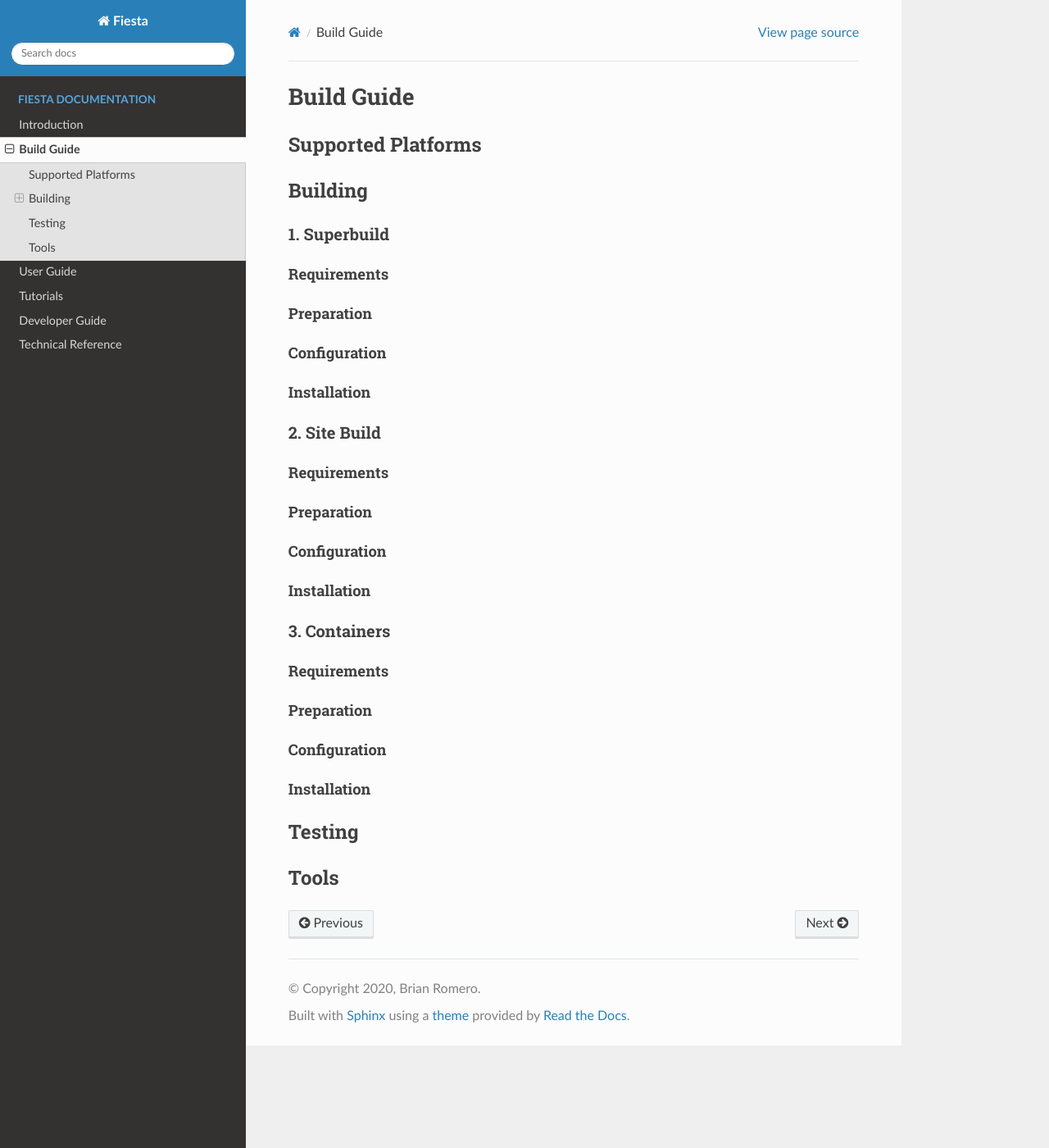
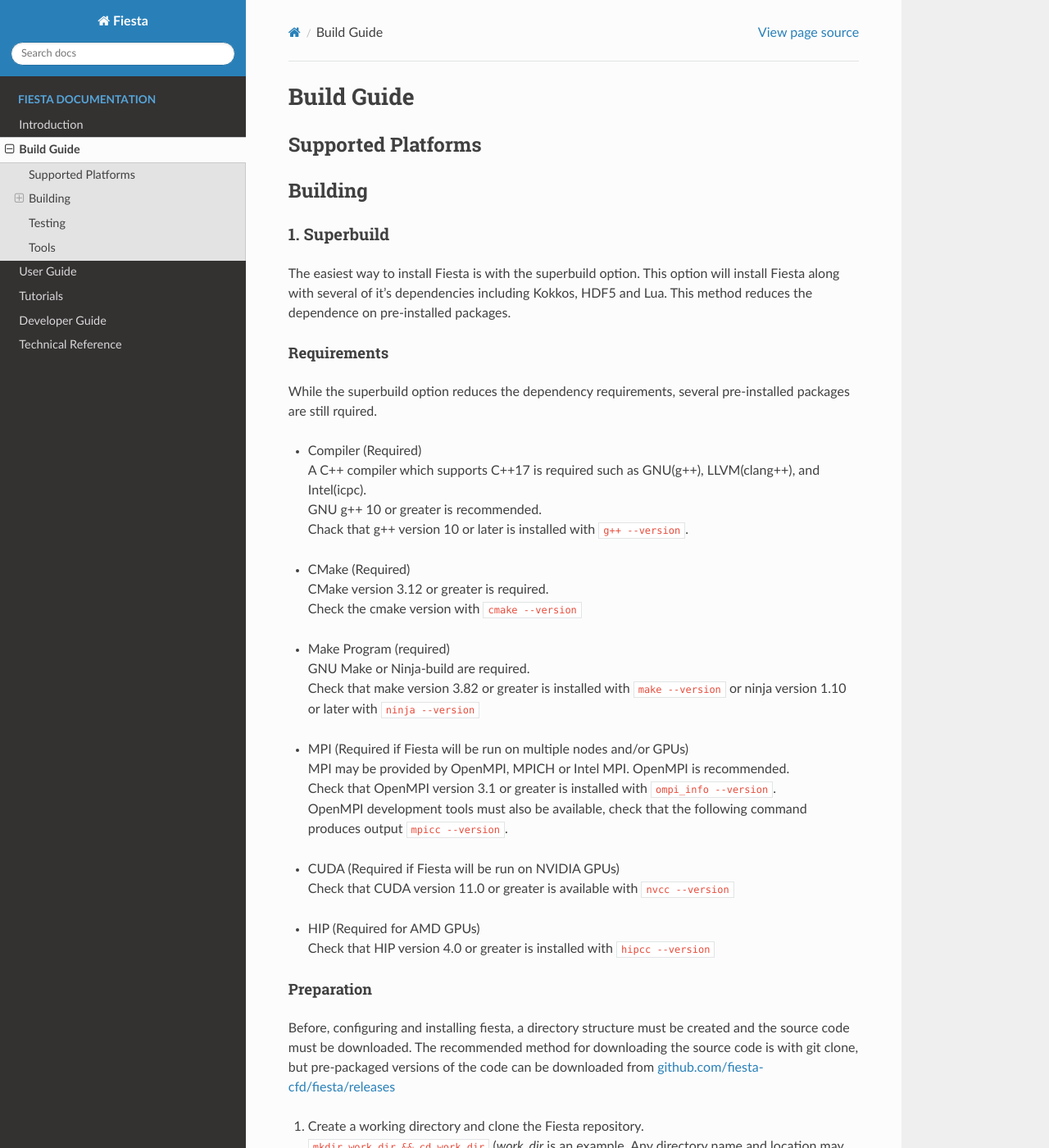
Before and after one commit to fiesta-cfd/fiesta, a Sphinx documentation site: the page built from docs/source/buildguide.rst, in a window 1280 px wide and 1400 px high. Shown: the whole window at 82% size. Built offline with Sphinx 7.4.7 and the Read the Docs theme 2.0.0, drawn with Linux system fonts in a browser that asks for light colours; some of the changed text lies outside the part shown.

Commit message:
add: Add instrutions for superbuild

```diff
--- a/docs/source/buildguide.rst
+++ b/docs/source/buildguide.rst
@@ -6,6 +6,7 @@
 Supported Platforms
 *******************************************************************************
 
+
 *******************************************************************************
 Building
 *******************************************************************************
@@ -13,18 +14,124 @@
 ===============================================================================
 1. Superbuild
 ===============================================================================
+The easiest way to install Fiesta is with the superbuild option.  This option
+will install Fiesta along with several of it's dependencies including Kokkos,
+HDF5 and Lua.  This method reduces the dependence on pre-installed packages.
 
 Requirements
 -------------------------------------------------------------------------------
+While the superbuild option reduces the dependency requirements, several
+pre-installed packages are still rquired.
+
+* | Compiler (Required)
+  | A C++ compiler which supports C++17 is required such as GNU(g++), LLVM(clang++), and Intel(icpc).
+  | GNU g++ 10 or greater is recommended.
+  | Chack that g++ version 10 or later is installed with :code:`g++ --version`.
+
+* | CMake (Required)
+  | CMake version 3.12 or greater is required.
+  | Check the cmake version with :code:`cmake --version`
+
+* | Make Program (required)
+  | GNU Make or Ninja-build are required.
+  | Check that make version 3.82 or greater is installed with :code:`make --version` or ninja version 1.10 or later with :code:`ninja --version`
+
+* | MPI (Required if Fiesta will be run on multiple nodes and/or GPUs)
+  | MPI may be provided by OpenMPI, MPICH or Intel MPI. OpenMPI is recommended.
+  | Check that OpenMPI version 3.1 or greater is installed with :code:`ompi_info --version`.
+  | OpenMPI development tools must also be available, check that the following command produces output :code:`mpicc --version`.
+
+* | CUDA (Required if Fiesta will be run on NVIDIA GPUs)
+  | Check that CUDA version 11.0 or greater is available with :code:`nvcc --version`
+
+* | HIP (Required for AMD GPUs)
+  | Check that HIP version 4.0 or greater is installed with :code:`hipcc --version`
 
 Preparation
 -------------------------------------------------------------------------------
+Before, configuring and installing fiesta, a directory structure must be created
+and the source code must be downloaded.  The recommended method for downloading
+the source code is with git clone, but pre-packaged versions of the code can be
+downloaded from `<github.com/fiesta-cfd/fiesta/releases>`_
+
+1. | Create a working directory and clone the Fiesta repository.
+   | :code:`mkdir work_dir && cd work_dir` (`work_dir` is an example. Any directory name and location may be chosen)
+   | :code:`git clone https://github.com/fiesta-cfd/fiesta`
+
+2. | Create a build directory.  Out of tree builds are suggested (where the build
+   | directory is outside of the source code directory) but in-tree builds are
+   | supported.
+   | :code:`cd ../`
+   | :code:`mkdir build && cd build`
+
+3. The resulting directory structure should look something like this:
+   ::
+
+      work_dir
+      |
+      |->fiesta
+      |->build
+
+  where `fiesta` contains the fiesta source code and `build` is empty.
 
 Configuration
 -------------------------------------------------------------------------------
+Fiesta may now be configured.  Configuration is done with the CMAKE tool.
+Configuration options include install location, single or multi-node builds and
+GPU type.
+
+To configure Fiesta for different situations, run one of the following configure
+commands from the build directory.
+
+* | For multi-gpu support for NVIDIA GPUs:
+  | :code:`cmake ../fiesta -DCUDA=on`
+
+* | For multi-gpu support for AMD GPUs:
+  | :code:`cmake ../fiesta -DHIP=on`
+
+* | For single-cpu, serial support (also known as a lite build):
+  | :code:`cmake ../fiesta -DLITE=on`
+
+* | For single-gpu support:
+  | :code:`cmake ../fiesta -DLITE=on -DCUDA=on`
+
+* | For multi-cpu support:
+  | :code:`cmake ../fiesta`
+
+* | To specify an install directory, use `-DCMAKE_INSTALL_PREFIX`. e.g.:
+  | :code:`cmake ../fiesta -DCUDA=on -DCMAKE_INSTALL_PREFIX=~/.local`
+  | This configures Fiesta for multi-gpu support for NVIDIA gpus and specifies that the code should be installed to the users local bin directory.
+
+* | To use the ninja build generator, use `-G`:
+  | :code:`cmake -G Ninja ../fiesta ...`
+
+After configuration is complete, there are several ways to make changes or corrections:
+
+1. With the `ccmake` tool, if it is installed.  Just run :code:`ccmake .` from the build directory.
+
+2. | by running the cmake command again, but prepended with `--clean-first`.  e.g.:
+   | :code:`cmake --clean-first ../fiesta -D...`
+
+3. by deleting the contents of the build directory and running another `cmake` command.
 
 Installation
 -------------------------------------------------------------------------------
+Fiesta may now be compiled and installed.
+
+To compile with GNU Make (the default, if Ninja was not explicitly specified) run:
+:code:`make -j`
+The `-j` option indicates that as many CPU cores as are available will be used
+to speed up compilation.  :code:`make -j 4` would limit the compilation to four
+cpus for example.
+
+If Ninja was explicitly spcified in the configure step, then, from the build directory, run:
+:code:`ninja` to build in parallel or :code:`ninja -j 4` to limit the
+compilation to four CPU cores (for example).
+
+If a specific installation path was specifies with `-DCMAKE_INSTALL_PREFIX`,
+then fiesta can now be installed with :code:`make install` of :code:`ninja
+install`.
+
 
 ===============================================================================
 2. Site Build
```
